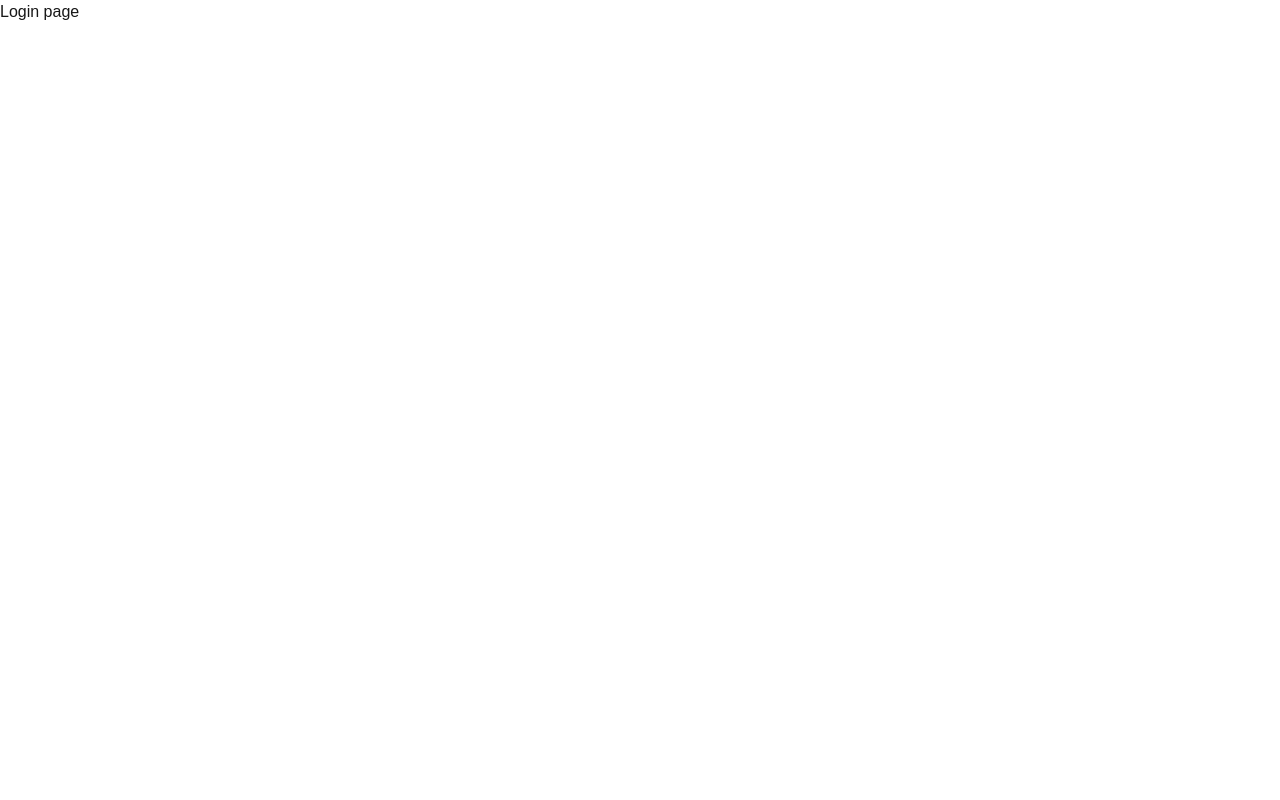
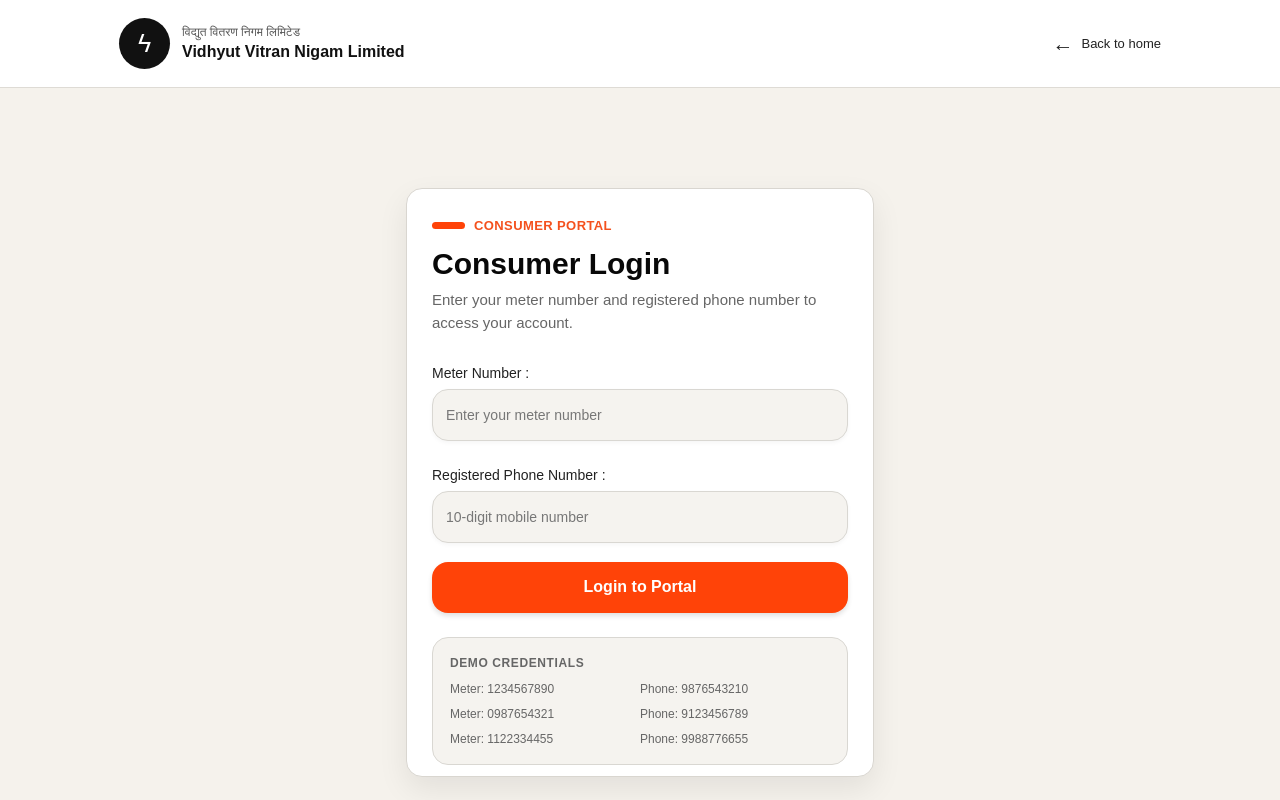
Before and after one commit to Sau-2003V/electric-department-gov-website-redesign, a Next.js app: page /login in a window 1280 px wide. Built offline with nearby package versions, Linux system fonts and the light colour scheme.

Commit message:
Update page.jsx

```diff
--- a/src/app/(auth)/login/page.jsx
+++ b/src/app/(auth)/login/page.jsx
@@ -1,3 +1,155 @@
+"use client";
+
+import { useState } from "react";
+import Link from "next/link";
+
 export default function LoginPage() {
-  return <p>Login page</p>;
+  const [meterNumber, setMeterNumber] = useState("");
+  const [phoneNumber, setPhoneNumber] = useState("");
+
+  const handleSubmit = (e) => {
+    e.preventDefault();
+    console.log("Meter :", meterNumber, "Phone :", phoneNumber);
+  };
+
+  return (
+    <div className="min-h-screen bg-[#f5f2ec] text-black">
+
+      {/* Navbar */}
+      <header className="h-[88px] bg-white border-b border-[#dedbd5] flex items-center justify-between px-[9.3%]">
+        <div className="flex items-center gap-3">
+
+          <div className="w-[51px] h-[51px] bg-[#111111] rounded-full flex items-center justify-center">
+            <span className="text-white text-[25px] leading-none">ϟ</span>
+          </div>
+
+          <div className="leading-tight">
+            <p className="text-[12px] text-[#555] mb-[2px]">
+              विद्युत वितरण निगम लिमिटेड
+            </p>
+
+            <p className="text-[16px] font-bold text-[#111]">
+              Vidhyut Vitran Nigam Limited
+            </p>
+          </div>
+        </div>
+
+        <Link
+          href="/"
+          className="flex items-center gap-2 text-[13px] text-[#222] hover:text-black"
+        >
+          <span className="text-[21px] leading-none">←</span>
+          <span>Back to home</span>
+        </Link>
+      </header>
+
+      {/* Main */}
+      <main className="min-h-[calc(100vh-88px)] flex justify-center pt-[100px]">
+
+        {/* Login Card */}
+        <div className="w-[468px] h-[589px] bg-white rounded-[16px] border border-[#d9d6d0] shadow-[0_12px_30px_rgba(0,0,0,0.08)] px-[25px] py-[27px]">
+
+          {/* Portal Heading */}
+          <div className="flex items-center gap-[9px] mb-[10px]">
+            <span className="w-[33px] h-[7px] bg-[#ff4308] rounded-full"></span>
+
+            <span className="text-[#f4511e] text-[13px] font-bold tracking-[0.4px]">
+              CONSUMER PORTAL
+            </span>
+          </div>
+
+          {/* Title */}
+          <h1 className="text-[30px] leading-[36px] font-bold text-[#080808] mb-[6px]">
+            Consumer Login
+          </h1>
+
+          <p className="text-[15px] leading-[23px] text-[#666] mb-[29px]">
+            Enter your meter number and registered phone number to
+            <br />
+            access your account.
+          </p>
+
+          {/* Form */}
+          <form onSubmit={handleSubmit}>
+
+            {/* Meter Number */}
+            <div className="mb-[24px]">
+              <label className="block text-[14px] font-medium text-[#222] mb-[5px]">
+                Meter Number :
+              </label>
+
+              <input
+                type="text"
+                value={meterNumber}
+                onChange={(e) => setMeterNumber(e.target.value)}
+                placeholder="Enter your meter number"
+                className="w-full h-[52px] bg-[#f5f3ef] border border-[#d9d7d2] rounded-[16px] px-[13px] text-[14px] text-black placeholder:text-[#777] outline-none shadow-[0_2px_4px_rgba(0,0,0,0.04)] focus:border-[#ff4308] focus:ring-1 focus:ring-[#ff4308]"
+              />
+            </div>
+
+            {/* Phone Number */}
+            <div className="mb-[19px]">
+              <label className="block text-[14px] font-medium text-[#222] mb-[5px]">
+                Registered Phone Number :
+              </label>
+
+              <input
+                type="tel"
+                value={phoneNumber}
+                onChange={(e) => setPhoneNumber(e.target.value)}
+                placeholder="10-digit mobile number"
+                maxLength={10}
+                className="w-full h-[52px] bg-[#f5f3ef] border border-[#d9d7d2] rounded-[16px] px-[13px] text-[14px] text-black placeholder:text-[#777] outline-none shadow-[0_2px_4px_rgba(0,0,0,0.04)] focus:border-[#ff4308] focus:ring-1 focus:ring-[#ff4308]"
+              />
+            </div>
+
+            {/* Login Button */}
+            <button
+              type="submit"
+              className="w-full h-[51px] bg-[#ff4308] hover:bg-[#ed3d05] text-white text-[16px] font-bold rounded-[16px] transition duration-200 shadow-[0_3px_5px_rgba(0,0,0,0.12)]"
+            >
+              Login to Portal
+            </button>
+          </form>
+
+          {/* Demo Credentials */}
+          <div className="mt-[24px] h-[128px] bg-[#f5f3ef] border border-[#d9d7d2] rounded-[16px] px-[17px] py-[16px]">
+
+            <p className="text-[12px] font-bold tracking-[0.6px] text-[#666] mb-[8px]">
+              DEMO CREDENTIALS
+            </p>
+
+            <div className="grid grid-cols-2 gap-y-[7px] text-[12px] text-[#666]">
+
+              <div>
+                Meter: 1234567890
+              </div>
+
+              <div>
+                Phone: 9876543210
+              </div>
+
+              <div>
+                Meter: 0987654321
+              </div>
+
+              <div>
+                Phone: 9123456789
+              </div>
+
+              <div>
+                Meter: 1122334455
+              </div>
+
+              <div>
+                Phone: 9988776655
+              </div>
+
+            </div>
+          </div>
+
+        </div>
+      </main>
+    </div>
+  );
 }
```
